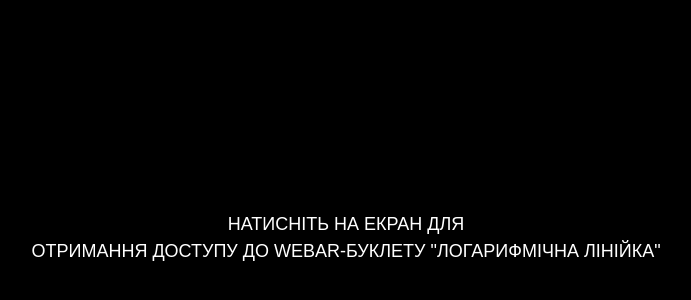
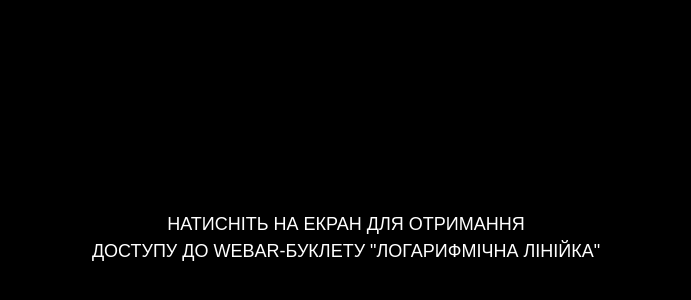
Before and after one commit to papakrimskiy/Web-AR-Example, a plain HTML site: page index.html in a window 1280 px wide. Shown: the part 162-462 px from the top of the page, without its empty margins (294-985 px from the left). Drawn offline with nearby package versions, Linux system fonts and the light colour scheme.

Commit message:
Changed by GitHub

```diff
--- a/index.html
+++ b/index.html
@@ -27,9 +27,9 @@
                 text-transform: uppercase; font-family: Arial, Helvetica, sans-serif; font-weight: 400; line-height: 1.5em; font-size: large; white-space: nowrap;
                 user-select: none; pointer-events: none;
             ">
-            Натисніть на екран для
+            Натисніть на екран для отримання
             <br>
-            отримання доступу до WebAR-буклету "Логарифмічна лінійка"
+            доступу до WebAR-буклету "Логарифмічна лінійка"
         </div>
     </div>
 
```
